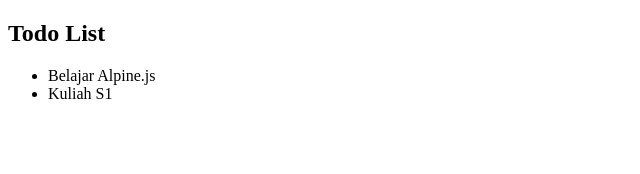
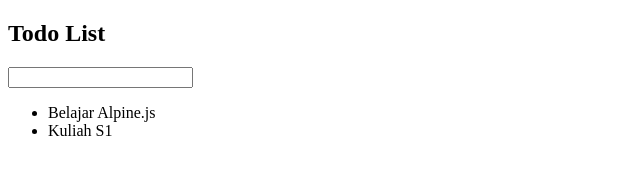
Before and after one commit to rendrazuriansyah/alpinejs-fundamentals, a plain HTML site: page index.html in a window 1280 px wide. Shown: the whole page, without its empty margins (0-640 px from the left). Drawn offline with nearby package versions, Linux system fonts and the light colour scheme.

Commit message:
feat: add functionality to create new todos
Enhance todo app with the ability to add new items:
- Bind input field to `newTodo` using `x-model`.
- Implement `addTodo` method to add a new todo item on `Enter` keypress.
- Clear input field after adding a new todo.

```diff
--- a/index.html
+++ b/index.html
@@ -15,6 +15,11 @@
 	<body>
 		<section x-data="todo">
 			<h1>Todo List</h1>
+			<input
+				type="text"
+				x-model="newTodo"
+				@keydown.enter="addTodo"
+			/>
 			<ul>
 				<template x-for="todo in todos">
 					<li>
@@ -38,6 +43,17 @@
 							complete: false,
 						},
 					],
+					newTodo: "",
+					addTodo() {
+						if (this.newTodo) {
+							this.todos.push({
+								id: this.todos.length + 1,
+								title: this.newTodo,
+								complete: false,
+							});
+							this.newTodo = "";
+						}
+					},
 				}));
 			});
 		</script>
```
